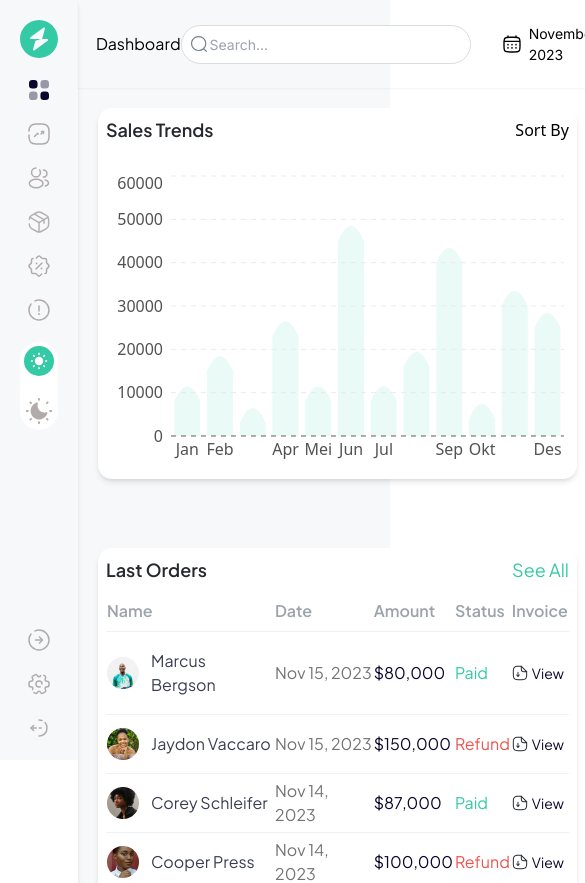
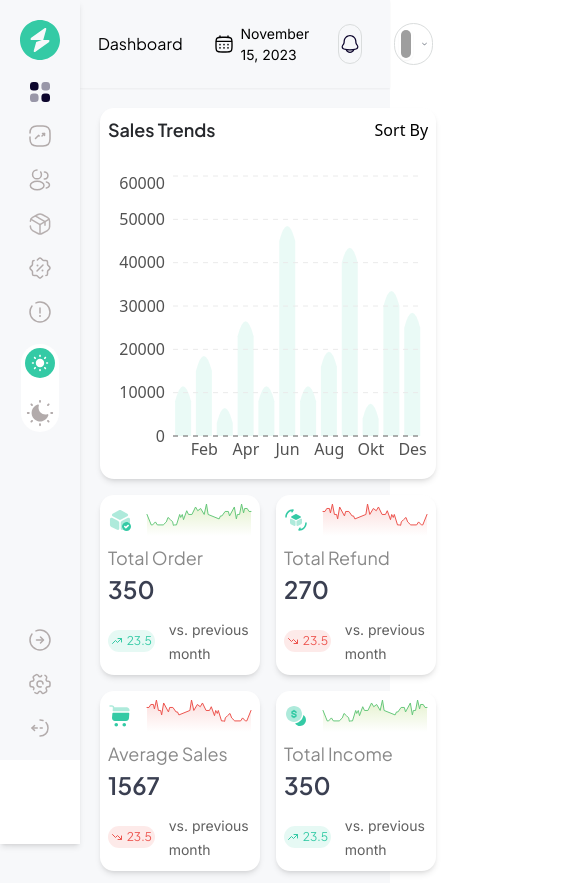
Before and after one commit to Superstahn95/analytics-dashboard, a React (Vite) app: page / in a window 390 px wide. Shown: the top 883 px of the page, 585 px wide, since content can reach past the window. Built offline with nearby package versions, Linux system fonts and the light colour scheme; grey boxes are pictures that could not be loaded.

Commit message:
adjusted my sidebar to have a fix positioning

```diff
--- a/src/components/MiniProfile.jsx
+++ b/src/components/MiniProfile.jsx
@@ -26,7 +26,7 @@ function MiniProfile() {
             {/* <span className="hidden md:block font-medium text-gray-700">
               Stanley
             </span> */}
-            <div className="flex flex-col">
+            <div className=" flex-col hidden md:flex ">
               <p className="text-end text-[#26282C] dark:text-white text-[16px]">
                 Justin Bargson
               </p>
--- a/src/components/Sidebar.jsx
+++ b/src/components/Sidebar.jsx
@@ -6,7 +6,24 @@ import Controls from "./Controls";
 
 function Sidebar() {
   return (
-    <div className="bg-white shadow-md dark:bg-slate-800">
+    // <div className="bg-white shadow-md dark:bg-slate-800">
+    //   <div className="p-[20px] flex flex-col items-center justify-between bg-[#F7F8FA] dark:bg-slate-900 h-[90vh]">
+    //     {/* logo div */}
+    //     <div className="flex flex-col space-y-5 items-center justify-center">
+    //       <img src={Logo} alt="" />
+    //       <ul className="flex flex-col items-center justify-center space-y-5">
+    //         {svgs.map((svg) => (
+    //           <li key={svg.id}>
+    //             <img src={svg.url} alt="" />
+    //           </li>
+    //         ))}
+    //       </ul>
+    //       <ThemeToggle />
+    //     </div>
+    //     <Controls />
+    //   </div>
+    // </div>
+    <div className=" shadow-md  bg-white  fixed w-[80px] top-0 left-0 h-full dark:bg-slate-800">
       <div className="p-[20px] flex flex-col items-center justify-between bg-[#F7F8FA] dark:bg-slate-900 h-[90vh]">
         {/* logo div */}
         <div className="flex flex-col space-y-5 items-center justify-center">
--- a/src/components/Statistics.jsx
+++ b/src/components/Statistics.jsx
@@ -8,21 +8,21 @@ import Chart from "./Chart";
 function Statistics() {
   return (
     <div className="p-[20px]">
-      <div className="grid grid-cols-5 gap-4">
+      <div className="grid md:grid-cols-5 gap-4">
         {/* chart component */}
-        <div className="col-span-3">
+        <div className="md:col-span-3">
           <Chart />
         </div>
         {/* analytics */}
-        <div className="col-span-2 grid grid-cols-2 gap-4">
+        <div className="md:col-span-2 grid grid-cols-2 gap-4">
           {dashboardAnalytics.map((analytics) => (
             <AnalyticsCard key={analytics.id} analytics={analytics} />
           ))}
         </div>
-        <div className="col-span-3">
+        <div className="md:col-span-3">
           <OrderTable />
         </div>
-        <div className="col-span-2">
+        <div className="md:col-span-2">
           <PlatformStat />
         </div>
       </div>
--- a/src/components/TopBar.jsx
+++ b/src/components/TopBar.jsx
@@ -10,7 +10,7 @@ function TopBar() {
       <h2>Dashboard</h2>
       <div className="flex items-center space-x-8 ">
         {/* input div */}
-        <div className="relative border border-[#DADDDD] rounded-[20px] w-[340px] bg-white">
+        <div className="hidden md:block relative border border-[#DADDDD] rounded-[20px] w-[340px] bg-white">
           <input
             type="text"
             className="border-none outline-none p-2 text-[14px] font-inter rounded-[20px] ml-5"
--- a/src/pages/DashboardHome.jsx
+++ b/src/pages/DashboardHome.jsx
@@ -4,9 +4,16 @@ import Statistics from "../components/Statistics";
 
 function DashboardHome() {
   return (
-    <div className="flex min-h-screen bg-[#F7F8FA] dark:bg-slate-900">
+    // <div className="flex min-h-screen bg-[#F7F8FA] dark:bg-slate-900">
+    //   <Sidebar />
+    //   <main className="flex-1 ">
+    //     <TopBar />
+    //     <Statistics />
+    //   </main>
+    // </div>
+    <div className=" min-h-screen bg-[#F7F8FA] dark:bg-slate-900">
       <Sidebar />
-      <main className="flex-1 ">
+      <main className="ml-[80px] ">
         <TopBar />
         <Statistics />
       </main>
```
